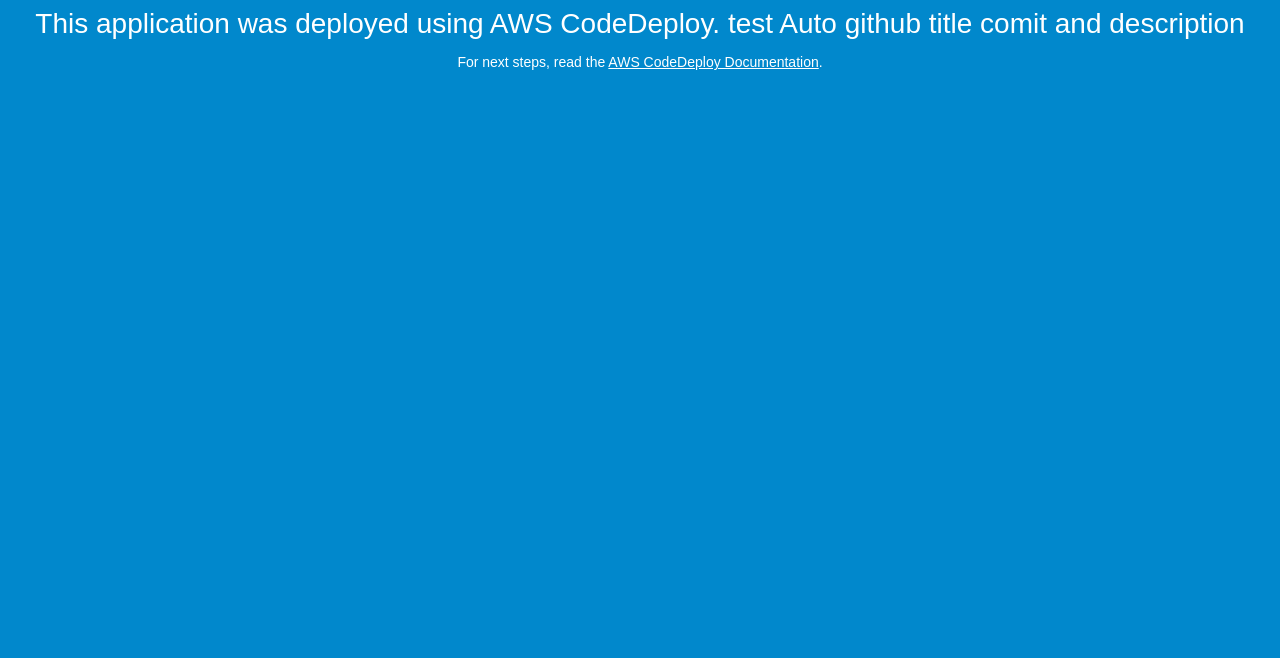
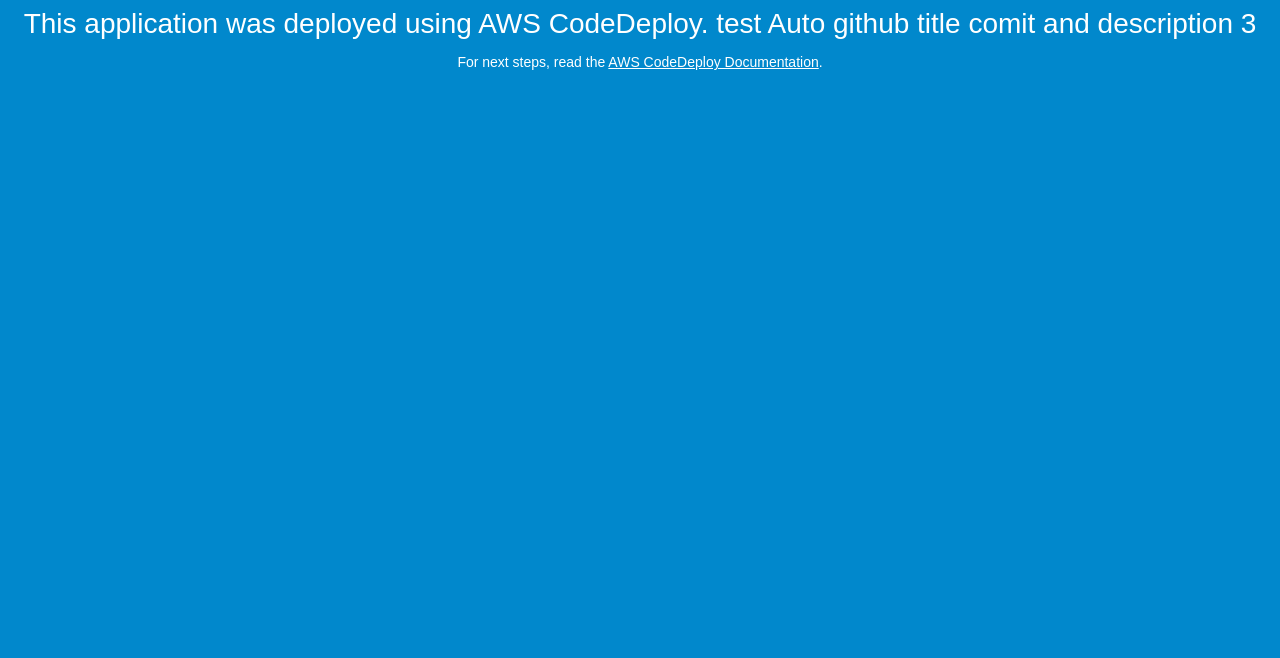
Before and after one commit to pcual11/vineuptest, a plain HTML site: page index.html in a window 1280 px wide. Shown: the part 142-800 px from the top of the page. Drawn offline with Linux system fonts and the light colour scheme.

Commit message:
Commit 2
dfdfsdfs

```diff
--- a/index.html
+++ b/index.html
@@ -30,7 +30,7 @@
 <body>
   <div align="center">
     <h1>Congratulations</h1>
-    <h2>This application was deployed using AWS CodeDeploy. test Auto github title comit and description</h2>
+    <h2>This application was deployed using AWS CodeDeploy. test Auto github title comit and description 3</h2>
     <p>For next steps, read the <a href="http://aws.amazon.com/documentation/codedeploy">AWS CodeDeploy Documentation</a>.</p>
   </div>
 </body>
```
